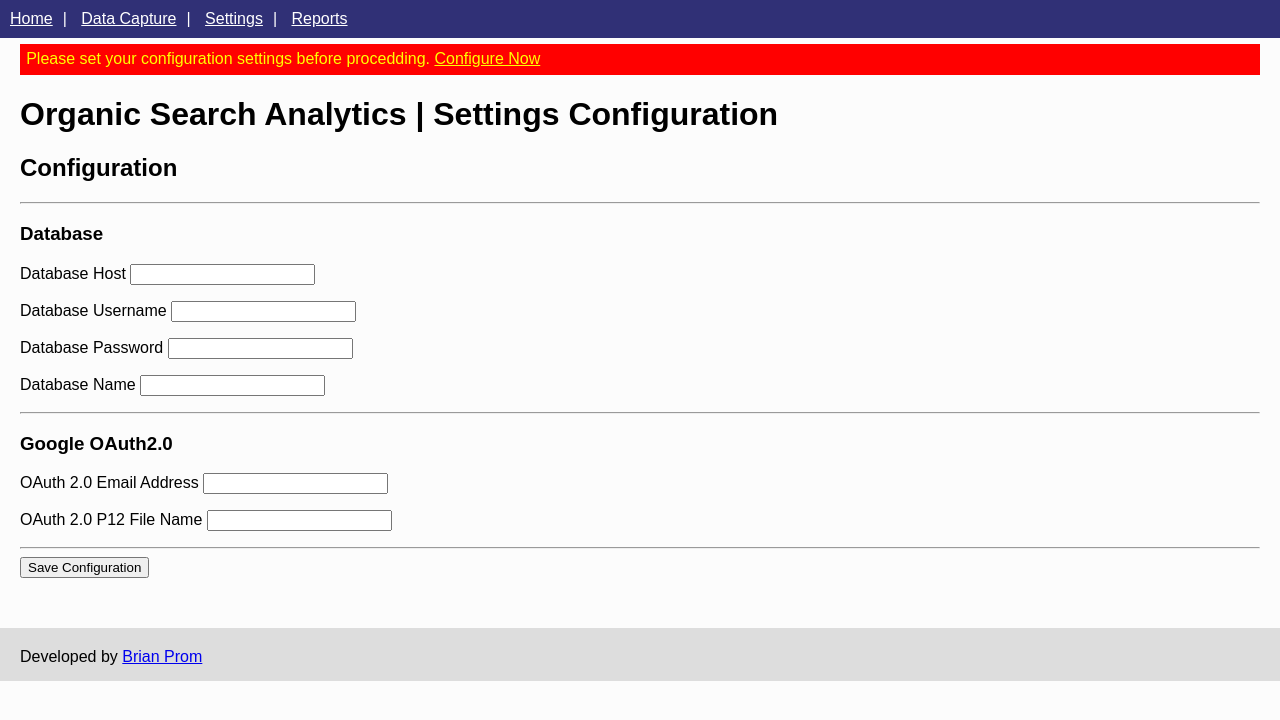
After one commit to PromInc/organic-search-analytics, a PHP site: page /settings-configure.php in a window 1280 px wide. The commit adds this page. Shown: the top 720 px of the page. Run offline with PHP 8.4, Linux system fonts and the light colour scheme; some libraries are stand-ins or nearby versions.

Commit message:
Configuration and alerts
- Configuration can be set within the tool as opposed to manually
editing the config.php file
- Alert boxes added for various messaging throughout the site.

```diff
--- a/css/gwt.css
+++ b/css/gwt.css
@@ -82,3 +82,17 @@ header > span:not(:last-child):after {
 
 
 footer { margin-top: 50px; padding: 20px 20px 15px; background-color:#DDDDDD; }
+
+
+/* Alert Box */
+.alert { margin-top: .5%; padding: .5%; }
+.alert a, .alert a:hover, .alert a:visited, .alert a:active { color: inherit; }
+
+#siteContent div.alert.warning {
+    background-color: #F00;
+    color: #FF0;
+}
+#siteContent div.alert.success {
+    background-color: #008813;
+    color: #FFF;
+}
--- a/data-capture.php
+++ b/data-capture.php
@@ -2,6 +2,7 @@
 
 <?php include_once('inc/html/_head.php'); ?>
 
+	<?php include_once('inc/html/_alert.php'); ?>
 	<h1>Organic Search Analytics | Capture Data</h1>
 
 	<h2>Google Search Console</h2>
--- a/inc/code/globalIncludes.php
+++ b/inc/code/globalIncludes.php
@@ -24,5 +24,7 @@
 		$dataCapture = new DataCapture(); //Load Data Capturing tools
 
 		$GLOBALS['db'] = $core->mysql_connect_db(); // Connect to DB
+	} else {
+		$alert = array("type"=>"warning", "message"=>"Please set your configuration settings before procedding.  <a href=\"settings-configure.php\">Configure Now</a>");
 	}
 ?>
--- /dev/null
+++ b/inc/html/_alert.php
@@ -0,0 +1,3 @@
+<?php if( isset( $alert ) ) { ?>
+	<div class="alert <?php echo $alert['type'] ?>"><?php echo $alert['message'] ?></div>
+<?php } ?>
--- a/index.php
+++ b/index.php
@@ -2,6 +2,7 @@
 
 <?php include_once('inc/html/_head.php'); ?>
 
+	<?php include_once('inc/html/_alert.php'); ?>
 	<h1>Organic Search Analytics | Capture and Import</h1>
 	<div>The below tools expedite grabbing data from Google Webmaster Tools</div>
 	<ul>
--- a/report-custom.php
+++ b/report-custom.php
@@ -44,7 +44,7 @@
 	}
 	?>
 
-
+	<?php include_once('inc/html/_alert.php'); ?>
 	<h1>Search Analytics Reporting | Results</h1>
 	<h2><?php echo implode( ", ", $pageHeadingItems ); ?></h2>
 
--- a/report.php
+++ b/report.php
@@ -2,6 +2,7 @@
 
 <?php include_once('inc/html/_head.php'); ?>
 
+	<?php include_once('inc/html/_alert.php'); ?>
 	<h1>Search Analytics Reporting</h1>
 
 	<h2>Generate Report</h2>
--- /dev/null
+++ b/settings-configure.php
@@ -0,0 +1,100 @@
+<?php
+/* Write saved settings to configuration file */
+if( isset( $_POST['save'] ) ) {
+	$basedir = preg_replace( '/\\\/', '/', realpath(dirname(__FILE__).'/').'/' );
+
+	$nl = "\n";
+	$t = "\t";
+
+	/* File contents */
+	$writeToConfigFile = "<?php".$nl;
+	$writeToConfigFile .= $t."class Config".$nl;
+	$writeToConfigFile .= $t."{".$nl;
+	$writeToConfigFile .= $t.$t."const DB_CONNECTION_DOMAIN = '".$_POST['DB_CONNECTION_DOMAIN']."';".$nl;
+	$writeToConfigFile .= $t.$t."const DB_CONNECTION_USER = '".$_POST['DB_CONNECTION_USER']."';".$nl;
+	$writeToConfigFile .= $t.$t."const DB_CONNECTION_PASSWORD = '".$_POST['DB_CONNECTION_PASSWORD']."';".$nl;
+	$writeToConfigFile .= $t.$t."const DB_CONNECTION_DATABASE = '".$_POST['DB_CONNECTION_DATABASE']."';".$nl;
+	$writeToConfigFile .= "".$nl;
+	$writeToConfigFile .= $t.$t."const OAUTH_CREDENTIALS_EMAIL = '".$_POST['OAUTH_CREDENTIALS_EMAIL']."';".$nl;
+	$writeToConfigFile .= $t.$t."const OAUTH_CREDENTIALS_PRIVATE_KEY_FILE_NAME = '".$_POST['OAUTH_CREDENTIALS_PRIVATE_KEY_FILE_NAME']."';".$nl;
+	$writeToConfigFile .= $t."}".$nl;
+	$writeToConfigFile .= "?>";
+
+	/* Write to file */
+	$myfile = fopen($basedir."config/config.php", "w") or die("Unable to open file!");
+	fwrite($myfile, $writeToConfigFile);
+	fclose($myfile);
+
+	$alert = array("type"=>"success", "message"=>"Configuration Succesfully Saved");
+}
+?>
+
+<?php $titleTag = "Settings Configuration | Organic Search Analytics"; ?>
+<?php $dbTable_settings = 'settings'; ?>
+
+<?php include_once('inc/html/_head.php'); ?>
+
+	<?php include_once('inc/html/_alert.php'); ?>
+	<h1>Organic Search Analytics | Settings Configuration</h1>
+
+	<h2>Configuration</h2>
+	<form action="<?PHP echo $_SERVER['SCRIPT_NAME'] ?>" method="post">
+
+	<?php
+		if( $isConfigured ) {
+			$db_connection_host = config::DB_CONNECTION_DOMAIN;
+			$db_connection_user = config::DB_CONNECTION_USER;
+			$db_connection_password = config::DB_CONNECTION_PASSWORD;
+			$db_connection_database = config::DB_CONNECTION_DATABASE;
+
+			$oauth_credentials_email = config::OAUTH_CREDENTIALS_EMAIL;
+			$oauth_credentials_private_key_file_name = config::OAUTH_CREDENTIALS_PRIVATE_KEY_FILE_NAME;
+
+		} else {
+			$db_connection_host = $db_connection_user = $db_connection_password = $db_connection_database = $oauth_credentials_private_key_file_name = $oauth_credentials_email = "";
+		}
+	?>
+
+	<hr>
+	<h3>Database</h3>
+
+	<p>
+		<label for="DB_CONNECTION_DOMAIN">Database Host</label>
+		<input type="text" id="DB_CONNECTION_DOMAIN" name="DB_CONNECTION_DOMAIN" value="<?php echo $db_connection_host ?>">
+	</p>
+
+	<p>
+		<label for="DB_CONNECTION_USER">Database Username</label>
+		<input type="text" id="DB_CONNECTION_USER" name="DB_CONNECTION_USER" value="<?php echo $db_connection_user ?>">
+	</p>
+
+	<p>
+		<label for="DB_CONNECTION_PASSWORD">Database Password</label>
+		<input type="password" id="DB_CONNECTION_PASSWORD" name="DB_CONNECTION_PASSWORD" value="<?php echo $db_connection_password ?>">
+	</p>
+
+	<p>
+		<label for="DB_CONNECTION_DATABASE ">Database Name</label>
+		<input type="text" id="DB_CONNECTION_DATABASE " name="DB_CONNECTION_DATABASE" value="<?php echo $db_connection_database ?>">
+	</p>
+
+	<hr>
+	<h3>Google OAuth2.0</h3>
+
+	<p>
+		<label for="OAUTH_CREDENTIALS_EMAIL">OAuth 2.0 Email Address</label>
+		<input type="text" id="OAUTH_CREDENTIALS_EMAIL" name="OAUTH_CREDENTIALS_EMAIL" value="<?php echo $oauth_credentials_email ?>">
+	</p>
+
+	<p>
+		<label for="OAUTH_CREDENTIALS_PRIVATE_KEY_FILE_NAME">OAuth 2.0 P12 File Name</label>
+		<input type="text" id="OAUTH_CREDENTIALS_PRIVATE_KEY_FILE_NAME" name="OAUTH_CREDENTIALS_PRIVATE_KEY_FILE_NAME" value="<?php echo $oauth_credentials_private_key_file_name ?>">
+	</p>
+
+	<hr>
+
+	<input type="submit" name="save" id="save" value="Save Configuration">
+
+	</form>
+
+<?php include_once('inc/html/_foot.php'); ?>
```
Also changed, not shown: settings.php (+41 -34 lines), CHANGELOG.md, README.md, 1 other file.
